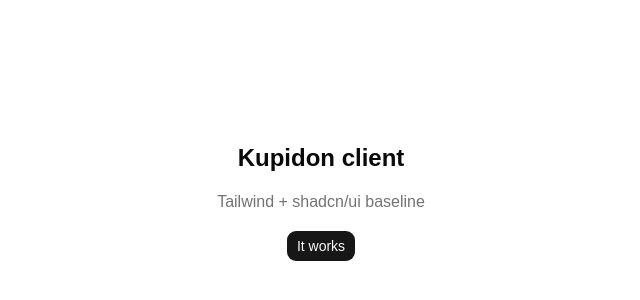
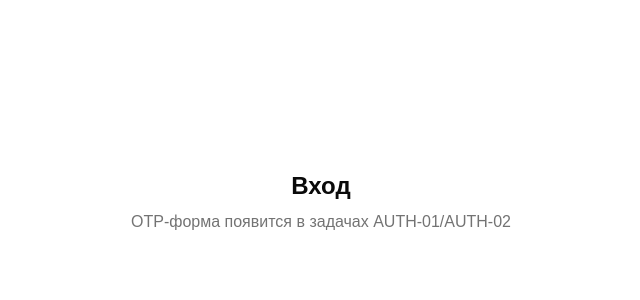
Before and after one commit to gladunvv/kupidon-client, a React (Vite) app: page /login in a window 1280 px wide. Shown: the part 198-498 px from the top of the page, without its empty margins (319-959 px from the left). Built offline with nearby package versions, Linux system fonts and the light colour scheme.

Commit message:
feat: add React Router skeleton with route guard

```diff
--- a/package.json
+++ b/package.json
@@ -20,6 +20,7 @@
     "lucide-react": "^1.50.0",
     "react": "^19.2.8",
     "react-dom": "^19.2.8",
+    "react-router": "^8.4.0",
     "shadcn": "^4.21.1",
     "tailwindcss": "^4.3.3",
     "tw-animate-css": "^1.4.0"
--- a/src/App.tsx
+++ /dev/null
@@ -1,13 +0,0 @@
-import { Button } from '@/components/ui/button';
-
-function App() {
-  return (
-    <main className="flex min-h-svh flex-col items-center justify-center gap-4">
-      <h1 className="text-2xl font-semibold">Kupidon client</h1>
-      <p className="text-muted-foreground">Tailwind + shadcn/ui baseline</p>
-      <Button>It works</Button>
-    </main>
-  );
-}
-
-export default App;
--- /dev/null
+++ b/src/auth/auth-context.tsx
@@ -0,0 +1,22 @@
+import { createContext, useContext, type ReactNode } from 'react';
+
+interface AuthState {
+  isAuthenticated: boolean;
+}
+
+// Placeholder until AUTH-03 wires up real access-token state (in-memory,
+// filled by OTP verify / silent refresh). Always false for now so route
+// guards have something real to test against.
+const AuthContext = createContext<AuthState>({ isAuthenticated: false });
+
+export function AuthProvider({ children }: { children: ReactNode }) {
+  return (
+    <AuthContext.Provider value={{ isAuthenticated: false }}>
+      {children}
+    </AuthContext.Provider>
+  );
+}
+
+export function useAuth(): AuthState {
+  return useContext(AuthContext);
+}
--- a/src/main.tsx
+++ b/src/main.tsx
@@ -1,10 +1,14 @@
 import { StrictMode } from 'react';
 import { createRoot } from 'react-dom/client';
+import { RouterProvider } from 'react-router';
 import './index.css';
-import App from './App.tsx';
+import { AuthProvider } from '@/auth/auth-context';
+import { router } from '@/routes/router';
 
 createRoot(document.getElementById('root')!).render(
   <StrictMode>
-    <App />
+    <AuthProvider>
+      <RouterProvider router={router} />
+    </AuthProvider>
   </StrictMode>,
 );
--- /dev/null
+++ b/src/pages/ChatPage.tsx
@@ -0,0 +1,14 @@
+import { useParams } from 'react-router';
+
+export function ChatPage() {
+  const { dialogId } = useParams();
+
+  return (
+    <main className="flex min-h-svh flex-col items-center justify-center gap-2">
+      <h1 className="text-2xl font-semibold">Диалог {dialogId}</h1>
+      <p className="text-muted-foreground">
+        Чат появится в задачах CHAT-01..06
+      </p>
+    </main>
+  );
+}
--- /dev/null
+++ b/src/pages/HomePage.tsx
@@ -0,0 +1,10 @@
+export function HomePage() {
+  return (
+    <main className="flex min-h-svh flex-col items-center justify-center gap-2">
+      <h1 className="text-2xl font-semibold">Лента</h1>
+      <p className="text-muted-foreground">
+        Кандидаты появятся в задаче FEED-01
+      </p>
+    </main>
+  );
+}
--- /dev/null
+++ b/src/pages/LoginPage.tsx
@@ -0,0 +1,10 @@
+export function LoginPage() {
+  return (
+    <main className="flex min-h-svh flex-col items-center justify-center gap-2">
+      <h1 className="text-2xl font-semibold">Вход</h1>
+      <p className="text-muted-foreground">
+        OTP-форма появится в задачах AUTH-01/AUTH-02
+      </p>
+    </main>
+  );
+}
--- /dev/null
+++ b/src/pages/ProfilePage.tsx
@@ -0,0 +1,10 @@
+export function ProfilePage() {
+  return (
+    <main className="flex min-h-svh flex-col items-center justify-center gap-2">
+      <h1 className="text-2xl font-semibold">Профиль</h1>
+      <p className="text-muted-foreground">
+        Форма профиля появится в задаче PROFILE-01
+      </p>
+    </main>
+  );
+}
--- /dev/null
+++ b/src/routes/protected-route.tsx
@@ -0,0 +1,12 @@
+import { Navigate, Outlet } from 'react-router';
+import { useAuth } from '@/auth/auth-context';
+
+export function ProtectedRoute() {
+  const { isAuthenticated } = useAuth();
+
+  if (!isAuthenticated) {
+    return <Navigate to="/login" replace />;
+  }
+
+  return <Outlet />;
+}
--- /dev/null
+++ b/src/routes/router.tsx
@@ -0,0 +1,21 @@
+import { createBrowserRouter } from 'react-router';
+import { ProtectedRoute } from '@/routes/protected-route';
+import { LoginPage } from '@/pages/LoginPage';
+import { HomePage } from '@/pages/HomePage';
+import { ProfilePage } from '@/pages/ProfilePage';
+import { ChatPage } from '@/pages/ChatPage';
+
+export const router = createBrowserRouter([
+  {
+    path: '/login',
+    element: <LoginPage />,
+  },
+  {
+    element: <ProtectedRoute />,
+    children: [
+      { path: '/', element: <HomePage /> },
+      { path: '/profile', element: <ProfilePage /> },
+      { path: '/chat/:dialogId', element: <ChatPage /> },
+    ],
+  },
+]);
```
Also changed, not shown: 1 other file (tests, documents, lock files or other folders).
